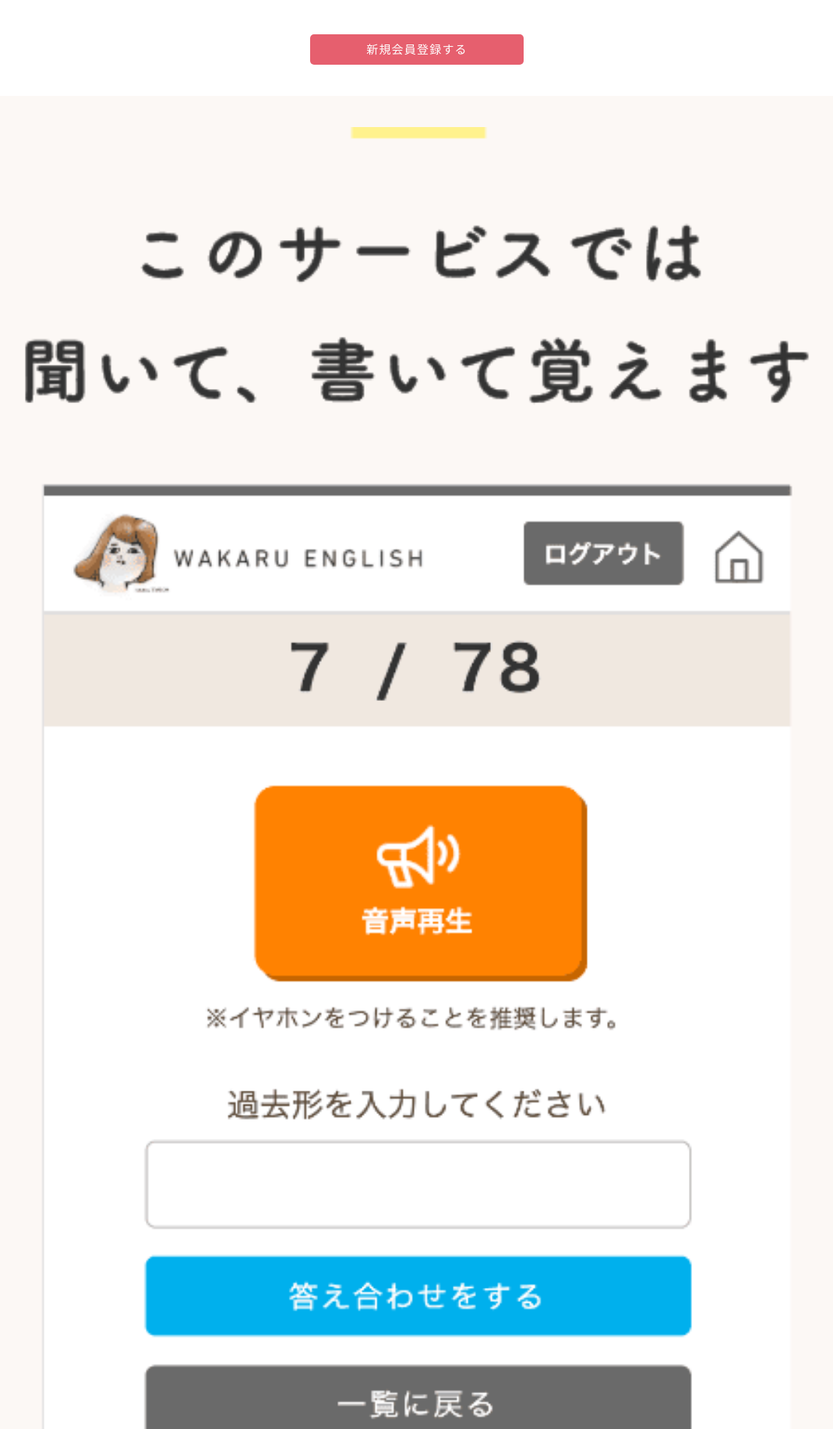
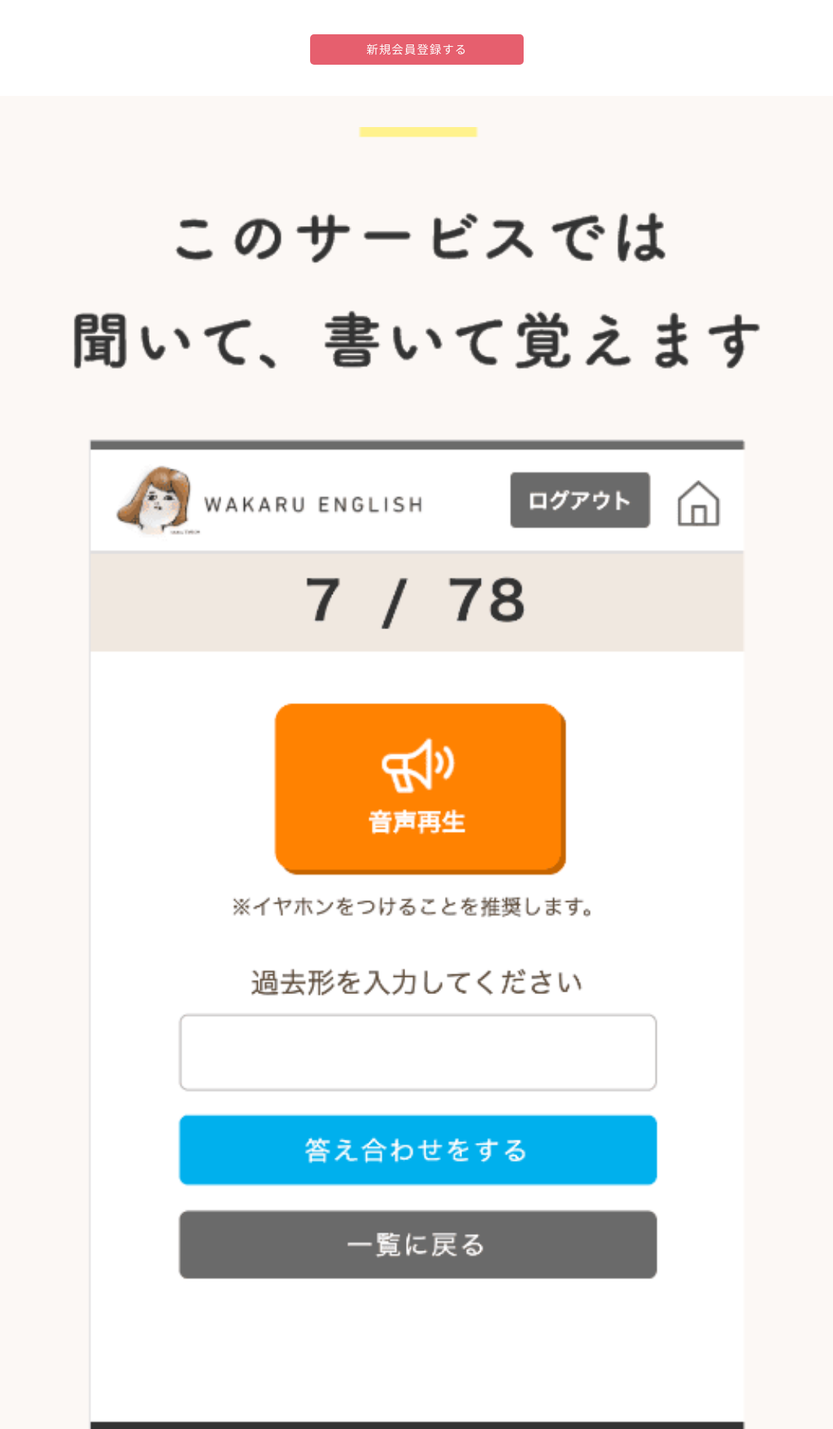
Before and after one commit to ackanamori/wakaruenglish, a Flask app: page / in a window 1280 px wide. Shown: the part 3250-5083 px from the top of the page at 78% size, without its empty margins (105-1174 px from the left). Run offline with Flask 2, Linux system fonts and the light colour scheme.

Commit message:
cssの修正

```diff
--- a/static/css/index.css
+++ b/static/css/index.css
@@ -60,18 +60,26 @@ display: none;
     text-align: center;
 }
 
-.aboutContent img,
-.aboutServic img {
+.aboutContent img {
     width: 80%;
 }
+
 
 .aboutServicBox1 {
     background-color: #FCF8F5;
     padding: 40px 0;
 }
 
+.aboutServicBox1 img {
+    width: 70%;
+}
+
 .aboutServicBox2 {
     padding: 40px 0 0;
+}
+
+.aboutServicBox2 img {
+    width: 80%;
 }
 
 .lettryBox {
```
